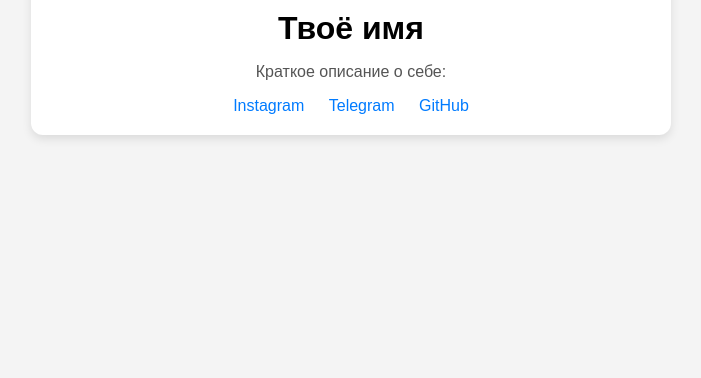
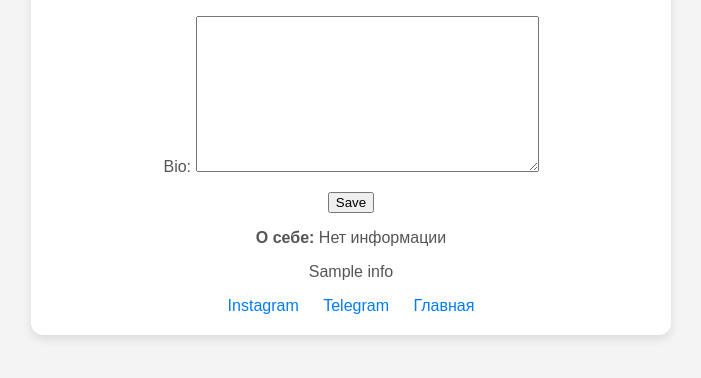
Before and after one commit to ambebe/ForumBH, a Django app: template mainpage/templates/profile.html in a window 1280 px wide. Shown: the part 88-466 px from the top of the page, without its empty margins (289-990 px from the left). Run offline with Django 4.2, Linux system fonts and the light colour scheme; tables that the repository leaves empty hold one stand-in row (values such as "Sample post"); the template is opened without the code that fills it: values that come from a table or form of the project are taken from there, most other values are stand-ins (such as "Sample title", 1, 10 or a date in 2020); some libraries are stand-ins or nearby versions.

Commit message:
project created

```diff
--- a/mainpage/forms.py
+++ b/mainpage/forms.py
@@ -1,6 +1,12 @@
 from django import forms
 from django.contrib.auth.models import User
+from .models import Profile
 
 class LoginForm(forms.Form):
     username = forms.CharField(max_length=100)
     password = forms.CharField(widget=forms.PasswordInput)
+
+class ProfileForm(forms.ModelForm):
+    class Meta:
+        model = Profile
+        fields = ["bio"]
--- a/mainpage/models.py
+++ b/mainpage/models.py
@@ -1,4 +1,5 @@
 from django.db import models
+from django.contrib.auth.models import User
 
 class Sup(models.Model):
     gmail = models.CharField(max_length=100)
@@ -21,3 +22,8 @@ class Item(models.Model):
     description = models.CharField(max_length=200)
     price = models.IntegerField()
     icon = models.ImageField(upload_to="myfirstpage/images/")
+
+class Profile(models.Model):
+    user = models.OneToOneField(User, on_delete=models.CASCADE)
+    bio = models.TextField()
+    avatar = models. FileField(upload_to='avatars', blank=True, null=True)
--- a/mainpage/templates/profile.html
+++ b/mainpage/templates/profile.html
@@ -43,13 +43,28 @@
 
 <div class="container">
     <img src="https://via.placeholder.com/120" alt="Фото профиля">
-    <h1>Твоё имя</h1>
-    <p>Краткое описание о себе:</p>
+    <h1>{{ user.username }}</h1>
+
+    <form method="post">
+    {% csrf_token %}
+    {{ form.as_p }}
+    <button type="submit">Save</button>
+    </form>
+
+    <!-- <form method="post">
+    <input type="text" name="bio" placeholder="Я люблю писать о себе">
+    <button type="submit">Отправить</button>
+    </form> -->
+
+    <p><strong>О себе:</strong> {{ user.profile.bio|default:"Нет информации" }}</p>
+
+
+<p>{{ info }}</p>
 
     <div class="social">
         <a href="#">Instagram</a>
         <a href="#">Telegram</a>
-        <a href="#">GitHub</a>
+        <a href="{% url 'base' %}">Главная</a>
     </div>
 </div>
 
--- a/mainpage/urls.py
+++ b/mainpage/urls.py
@@ -1,10 +1,10 @@
 from django.urls import path
-from .views import profile_view
+from .views import edit_profile
 from mainpage import views
 
 urlpatterns = [
     path('', views.HomeView.as_view(), name='base'),
     path('login/', views.LoginView.as_view(), name='login'),
     path('register/', views.RegisterView.as_view(), name='register'),
-    path('profile/', profile_view, name='profile')
+    path('profile/', edit_profile, name='profile')
 ]
--- a/static/mainpage/css/keeks.css
+++ b/static/mainpage/css/keeks.css
@@ -1,5 +1,5 @@
 .site-footer {
-    background-color: #333; /* Темный фон */
+    background-color: #b41111; /* Темный фон */
     color: white; /* Белый текст */
     text-align: center; /* Центрирование */
     padding: 20px; /* Отступы */
```
Also changed, not shown: mainpage/templates/base.html (+2 -5 lines), mainpage/views.py (+11 -4 lines), mainpage/migrations/0001_initial.py (added).
